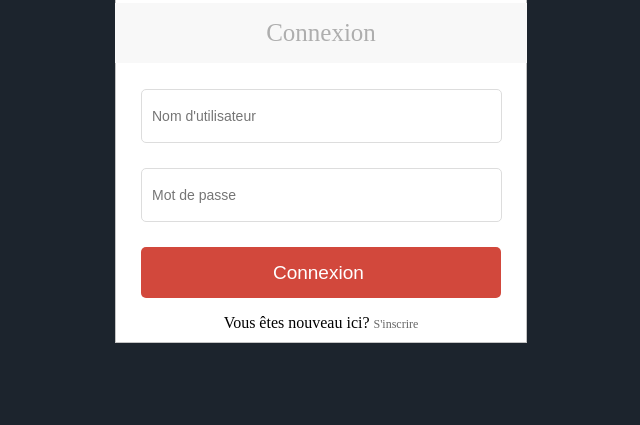
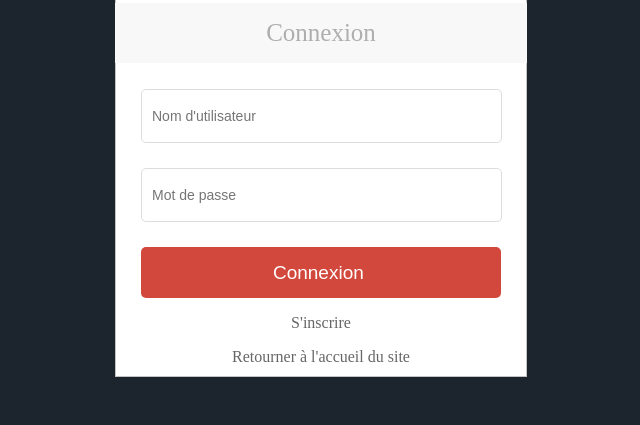
Before and after one commit to mschmrn/openclassrooms-dw-projet-4, a PHP site: page /registration/login.php in a window 1280 px wide. Shown: the part 31-456 px from the top of the page, without its empty margins (319-959 px from the left). Run offline with PHP 8.4, Linux system fonts and the light colour scheme.

Commit message:
Mise à jour de l'espace administration

```diff
--- a/registration/login.php
+++ b/registration/login.php
@@ -42,10 +42,11 @@ if (isset($_POST['username']))
 <input type="text" class="box-input" name="username" placeholder="Nom d'utilisateur">
 <input type="password" class="box-input" name="password" placeholder="Mot de passe">
 <input type="submit" value="Connexion " name="submit" class="box-button">
-<p class="box-register">Vous êtes nouveau ici? <a href="register.php">S'inscrire</a></p>
+<p class="box-register"><a href="register.php">S'inscrire</a></p>
 <?php if (! empty($message)) { ?>
     <p class="errorMessage"><?php echo $message; ?></p>
 <?php } ?>
+<p class="box-register"><a href="../index.php">Retourner à l'accueil du site</a></p>
 </form>
 </body>
 </html>
--- a/registration/style.css
+++ b/registration/style.css
@@ -42,7 +42,6 @@ h1.box-title {
 .box-register a
 {
   text-decoration:none;
-  font-size:12px;
   color:#666;
 }
 .box-input {
@@ -74,3 +73,9 @@ p.errorMessage {
     color: #FFFFFF;
     border-radius: 3px;
 }
+
+a
+{
+  text-decoration: none;
+  font-size:1rem;
+}
```
